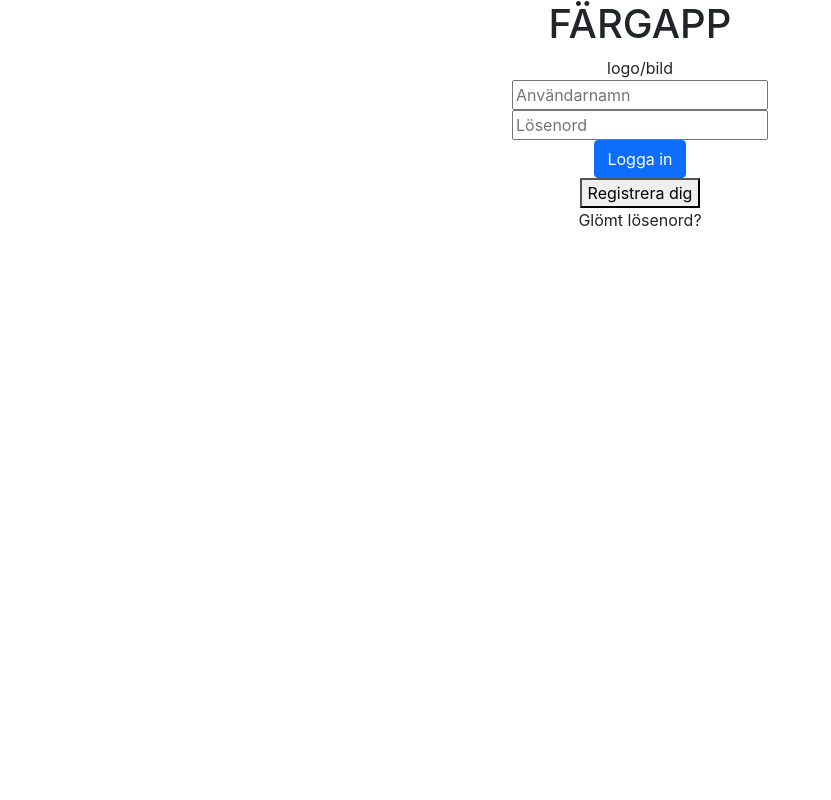
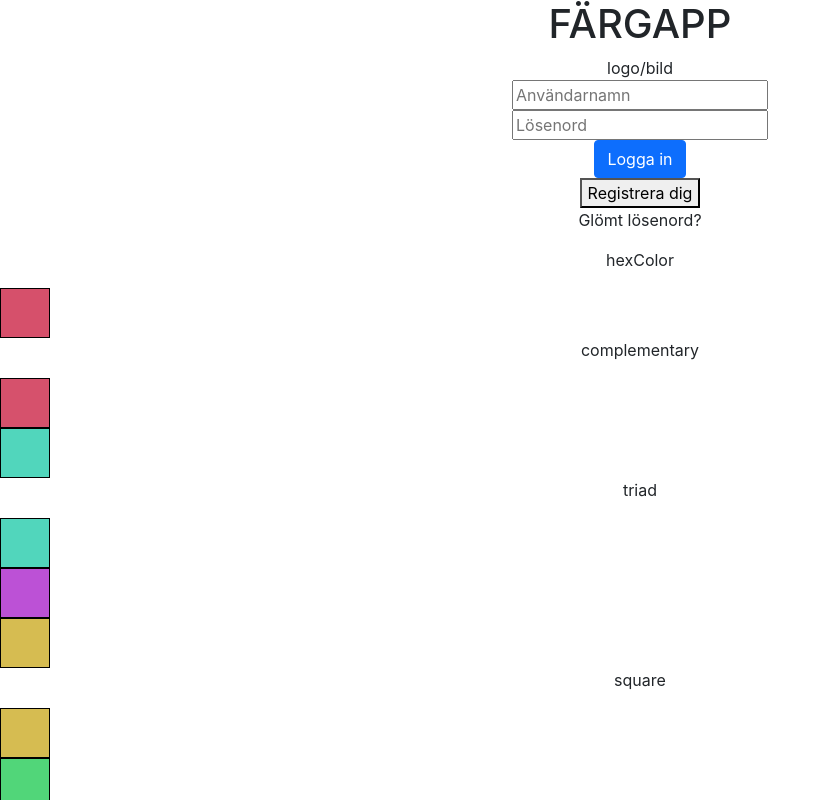
Before and after one commit to rebeckaalsterlind/save_colours, a React (Create React App) app: page / in a window 1280 px wide. Shown: the top 800 px of the page, without its empty margins (0-831 px from the left). Built offline with nearby package versions, Linux system fonts and the light colour scheme.

Commit message:
Adds test component to print complementary colors with mock data

```diff
--- a/public/index.html
+++ b/public/index.html
@@ -30,6 +30,7 @@
       integrity="sha384-1BmE4kWBq78iYhFldvKuhfTAU6auU8tT94WrHftjDbrCEXSU1oBoqyl2QvZ6jIW3"
       crossorigin="anonymous"
     />
+    <link rel="stylesheet" href="style.css">
     <title>React App</title>
   </head>
   <body>
--- /dev/null
+++ b/public/style.css
@@ -0,0 +1,5 @@
+.colorSquare {
+    width: 50px;
+    height: 50px;
+    border: 1px solid black;
+}
--- a/src/components/LogInPage/LogInPage.tsx
+++ b/src/components/LogInPage/LogInPage.tsx
@@ -3,13 +3,13 @@ import LogInForm from './LogInForm';
 import SecondaryBtn from '../reuse/SecondaryBtn';
 import RegisterForm from '../RegisterForm/RegisterForm';
 import TextBtn from '../reuse/TextBtn';
+import CompColors from '../reuse/CompColors';
 
 interface State {
     showRegister: boolean,
 }
 
 export default function LogInPage ({}, state: State) {
-
     const [showRegister, setShowRegister] = useState(false);
 
     return (
@@ -23,6 +23,7 @@ export default function LogInPage ({}, state: State) {
                 </>
                 : <RegisterForm toggle={hideRegister => setShowRegister(hideRegister)}/>
             }
+            <CompColors />
         </div>
     )
 }
--- /dev/null
+++ b/src/components/reuse/ColorsMockData.tsx
@@ -0,0 +1,36 @@
+export default {
+    "hexColor": [
+        "#d6506b"
+    ],
+    "complementary": [
+        "#D6516C",
+        "#51D6BC"
+    ],
+    "triad": [
+        "#51D6BC",
+        "#BC51D6",
+        "#D6BC51"
+    ],
+    "square": [
+        "#D6BC51",
+        "#51D679",
+        "#D651AE",
+        "#516CD6"
+    ],
+    "analogous": [
+        "#51AED6",
+        "#51AED6",
+        "#516CD6"
+    ],
+    "splitComplementary": [
+        "#516CD6",
+        "#51AED6",
+        "#516CD6"
+    ],
+    "tetradic": [
+        "#516CD6",
+        "#D651AE",
+        "#51D679",
+        "#D67951"
+    ]
+}
--- /dev/null
+++ b/src/components/reuse/CompColors.tsx
@@ -0,0 +1,27 @@
+import React from 'react';
+import ColorsMockData from './ColorsMockData';
+
+export default function CompColors () {
+    // Exchange this for prop import from ncs api fetch
+    const mockData: any = ColorsMockData;
+
+    return (
+        <div id="compColorsWrapper">
+            {
+                Object.keys(mockData).map((key, i) => {
+
+                    return (
+                        <div key={key}>
+                            <p>{key}</p>
+                            {
+                                Object.keys(mockData[key]).map((color, i) => {
+                                    return <div className="colorSquare" style={{backgroundColor: mockData[key][color]}}></div>
+                                })
+                            }
+                        </div>
+                    )
+                })
+            }
+        </div>
+    )
+}
```
